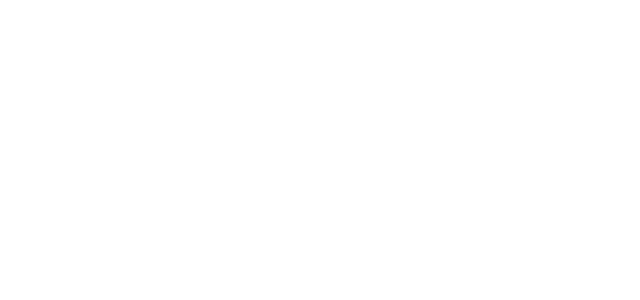
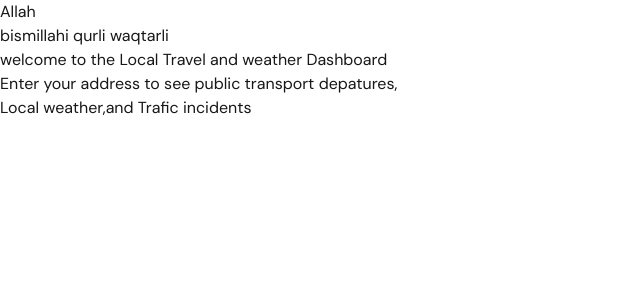
Before and after one commit to DagnaSchmidt/backend-local-travel, a Next.js app in the folder client/: page / in a window 1280 px wide. Shown: the top 300 px of the page, without its empty margins (0-640 px from the left). Built offline with nearby package versions, Linux system fonts and the light colour scheme.

Commit message:
added heading (frontend)

```diff
--- a/client/src/components/search/Search.tsx
+++ b/client/src/components/search/Search.tsx
@@ -4,7 +4,10 @@ const Search = () => {
     return (
         <div>
             {/* Tasneem SEARCH COMPONENT / USER INPUT */}
-
+               <h1>Allah</h1>
+               <h2>  bismillahi qurli waqtarli </h2>
+               <h3> welcome to the Local Travel and weather Dashboard</h3>
+               <p> Enter your address to see public transport depatures, <br />Local weather,and Trafic incidents </p>
         </div>
     );
 };
```
